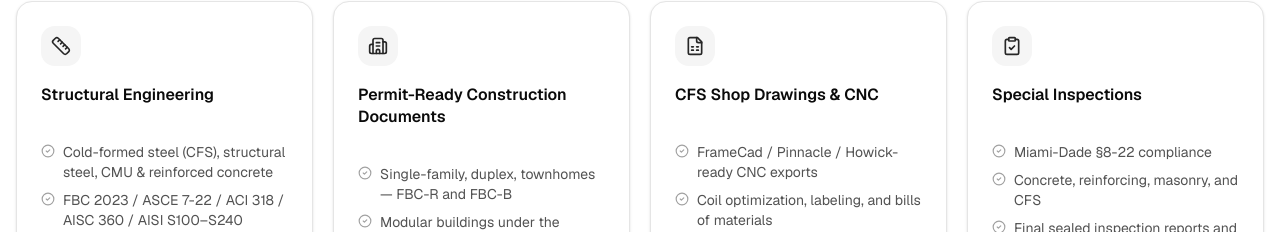
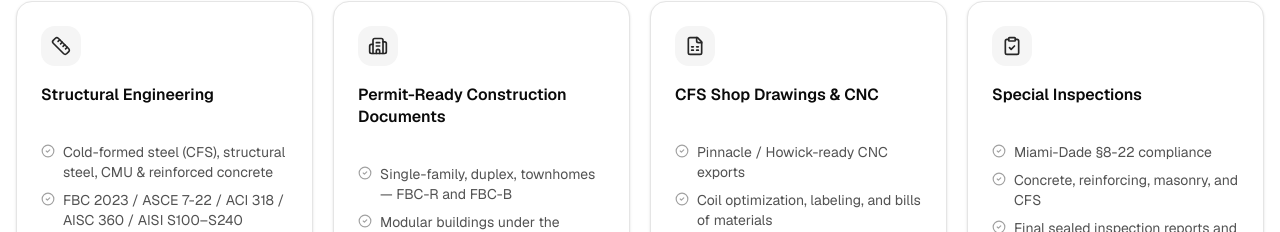
Before and after one commit to vsuarezch/designbuild-florida, a Next.js app: page / in a window 1280 px wide. Shown: the part 1129-1361 px from the top of the page. Built offline with nearby package versions, Linux system fonts and the light colour scheme.

Commit message:
deployment bug

```diff
--- a/src/app/page.tsx
+++ b/src/app/page.tsx
@@ -4,8 +4,8 @@ import React, { useState, useMemo } from "react";
 import { motion } from "framer-motion";
 import {
   Building2, Ruler, FileSpreadsheet, BadgeCheck, Phone, Mail,
-  MapPin, Linkedin, ChevronRight, Images, ClipboardCheck, HardHat,
-  CheckCircle2, Home, Zap, Wrench, Clock, ChevronDown, ArrowRight,
+  MapPin, Linkedin, ChevronRight, ClipboardCheck, HardHat,
+  CheckCircle2, Home, Zap, Clock, ChevronDown, ArrowRight,
 } from "lucide-react";
 import { Button } from "@/components/ui/button";
 import { Card, CardContent, CardHeader, CardTitle, CardDescription } from "@/components/ui/card";
@@ -40,7 +40,7 @@ const STALO_SERVICES = [
     icon: <FileSpreadsheet className="h-5 w-5" />,
     title: "CFS Shop Drawings & CNC",
     points: [
-      "FrameCad / Pinnacle / Howick-ready CNC exports",
+      "Pinnacle / Howick-ready CNC exports",
       "Coil optimization, labeling, and bills of materials",
       "Coordination with factory and field teams",
     ],
```
